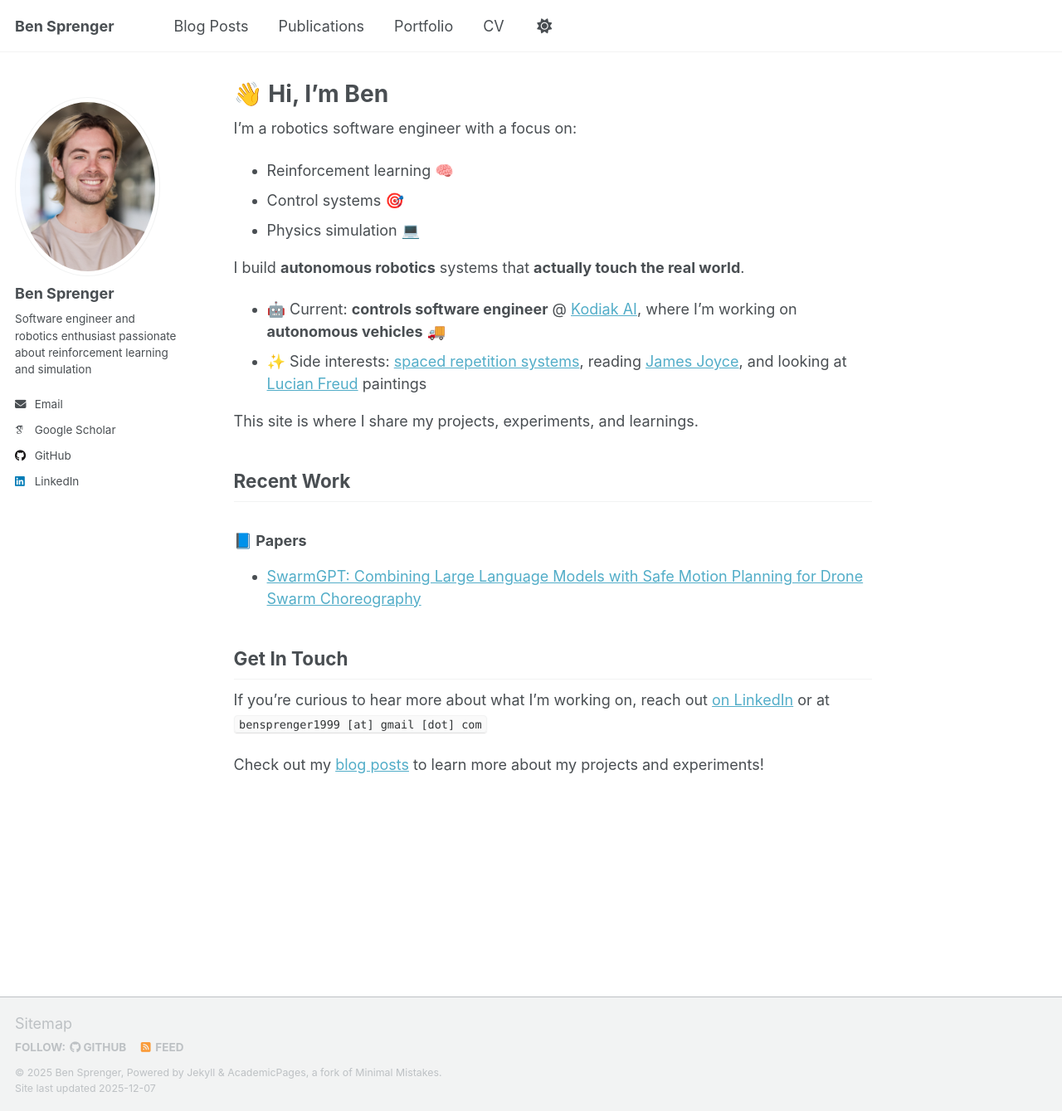
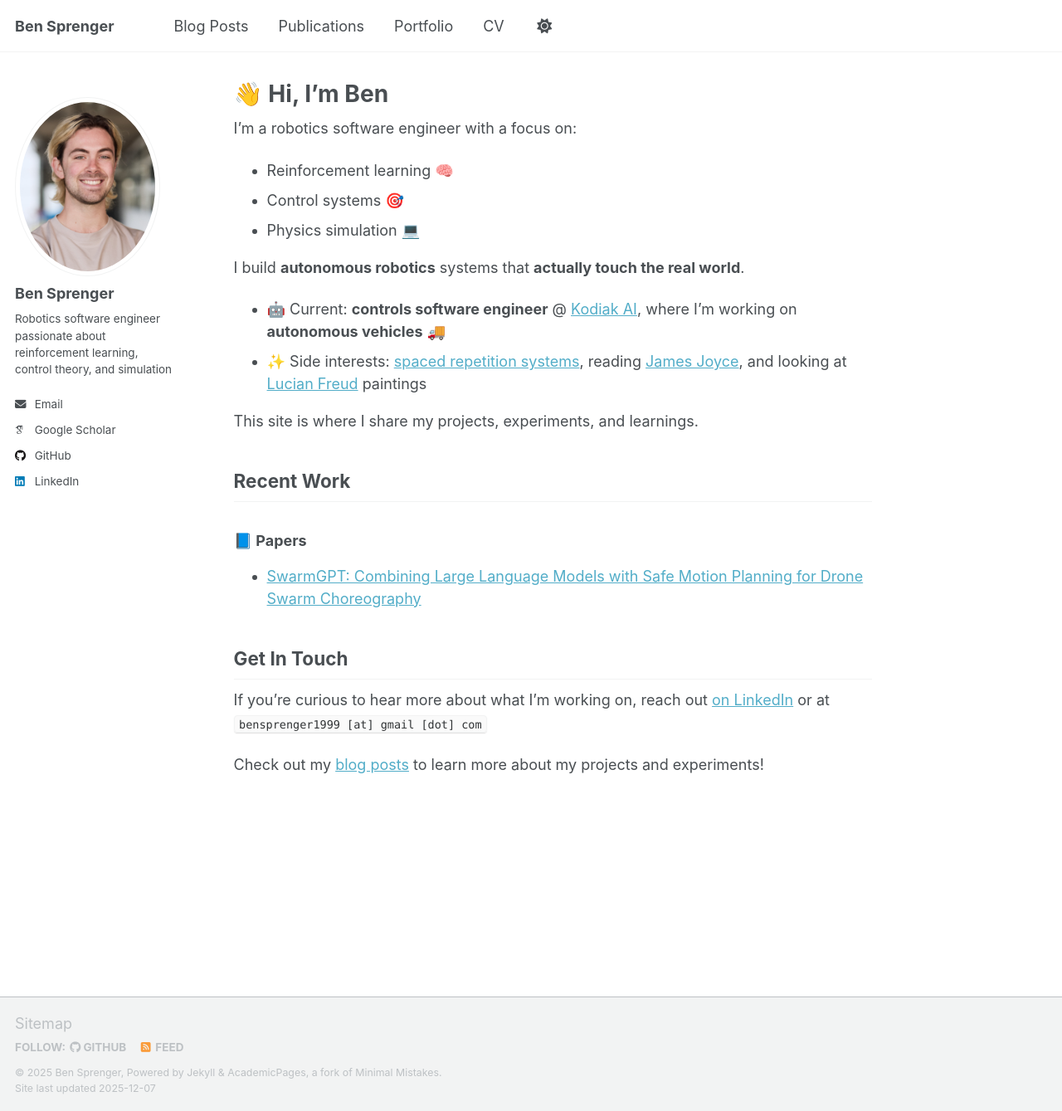
Before and after one commit to bsprenger/bsprenger.github.io, a Jekyll site: the page built from _pages/about.md, in a window 1280 px wide and 1339 px high. Shown: the whole window at 83% size. Built offline with Jekyll 4.4.1, drawn with Linux system fonts in a browser that asks for light colours; some web fonts are replaced; a script that is not in the unit is left out.

Commit message:
Update description and bio in config file

```diff
--- a/_config.yml
+++ b/_config.yml
@@ -12,7 +12,7 @@ site_theme               : "default" # Currently available options are "default"
 title                    : "Ben Sprenger"
 title_separator          : "-"
 name                     : &name "Ben Sprenger"
-description              : &description "Software engineer and robotics enthusiast"
+description              : &description "Robotics software engineer"
 url                      : https://bsprenger.github.io
 baseurl                  : "" # the subpath of your site, e.g. "/blog"
 repository               : "bsprenger/bsprenger.github.io"
@@ -25,7 +25,7 @@ author:
   avatar           : "IMG_8075.JPG"
   name             : "Ben Sprenger"
   pronouns         : # example: "she/her"
-  bio              : "Software engineer and robotics enthusiast passionate about reinforcement learning and simulation"
+  bio              : "Robotics software engineer passionate about reinforcement learning, control theory, and simulation"
   location         : # Location
   employer         : # Employer
   uri              : # URL
```
